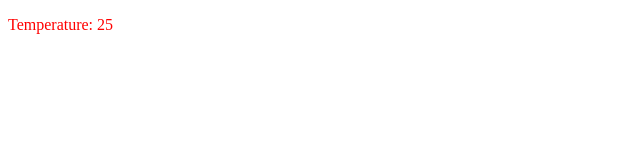
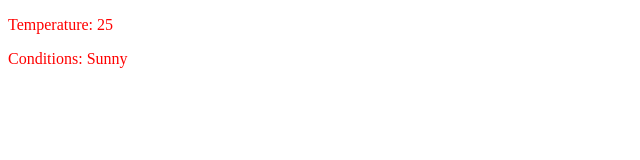
Before and after one commit to acciojob/conditional-weather-report-forbidden451, a React app: page / in a window 1280 px wide. Shown: the top 160 px of the page, without its empty margins (0-640 px from the left). Built offline with nearby package versions, Linux system fonts and the light colour scheme.

Commit message:
final commit

```diff
--- a/src/components/App.js
+++ b/src/components/App.js
@@ -21,7 +21,7 @@ const App = () => {
   return (
     <div>
       <p style={{color:color}}><span>Temperature:</span> {weatherInput.temperature}</p>
-      <p style={{color:color}}></p>
+      <p style={{color:color}}>Conditions: {weatherInput.conditions}</p>
     </div>
   )
 }
```
